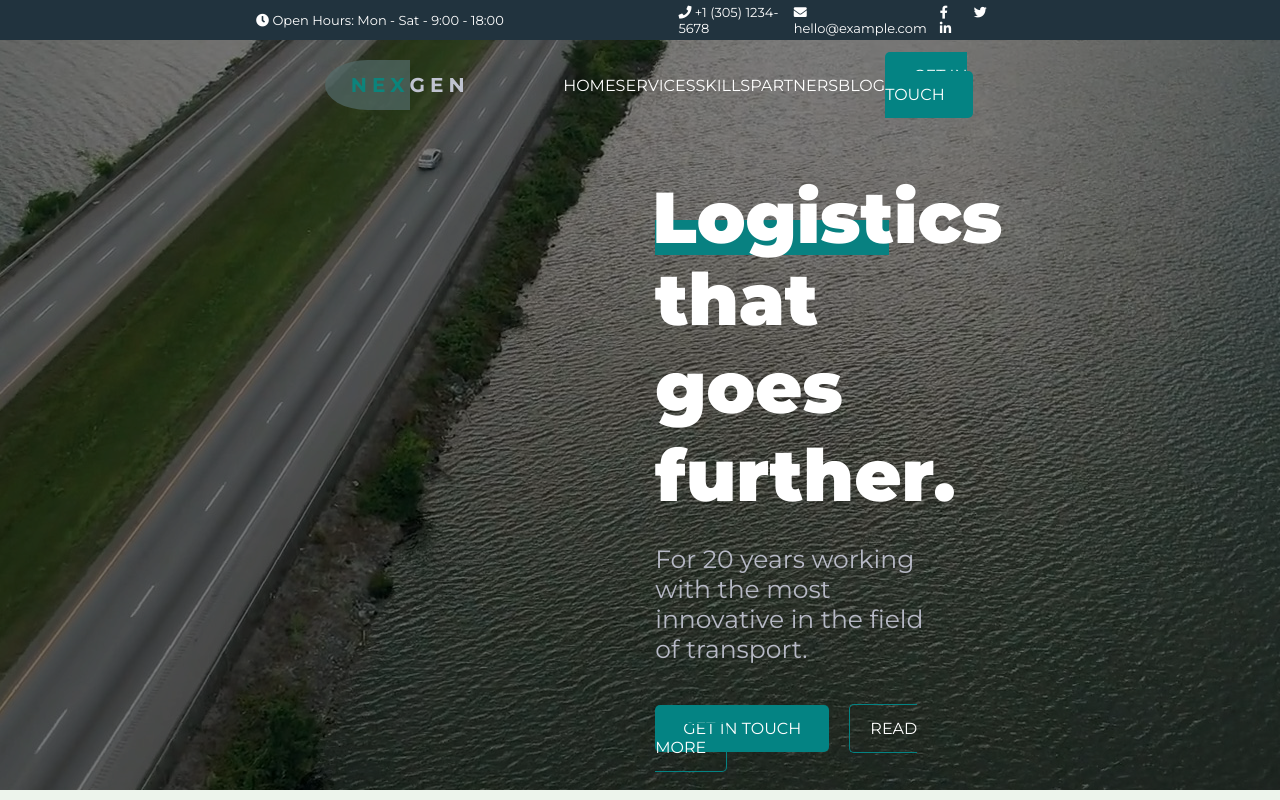
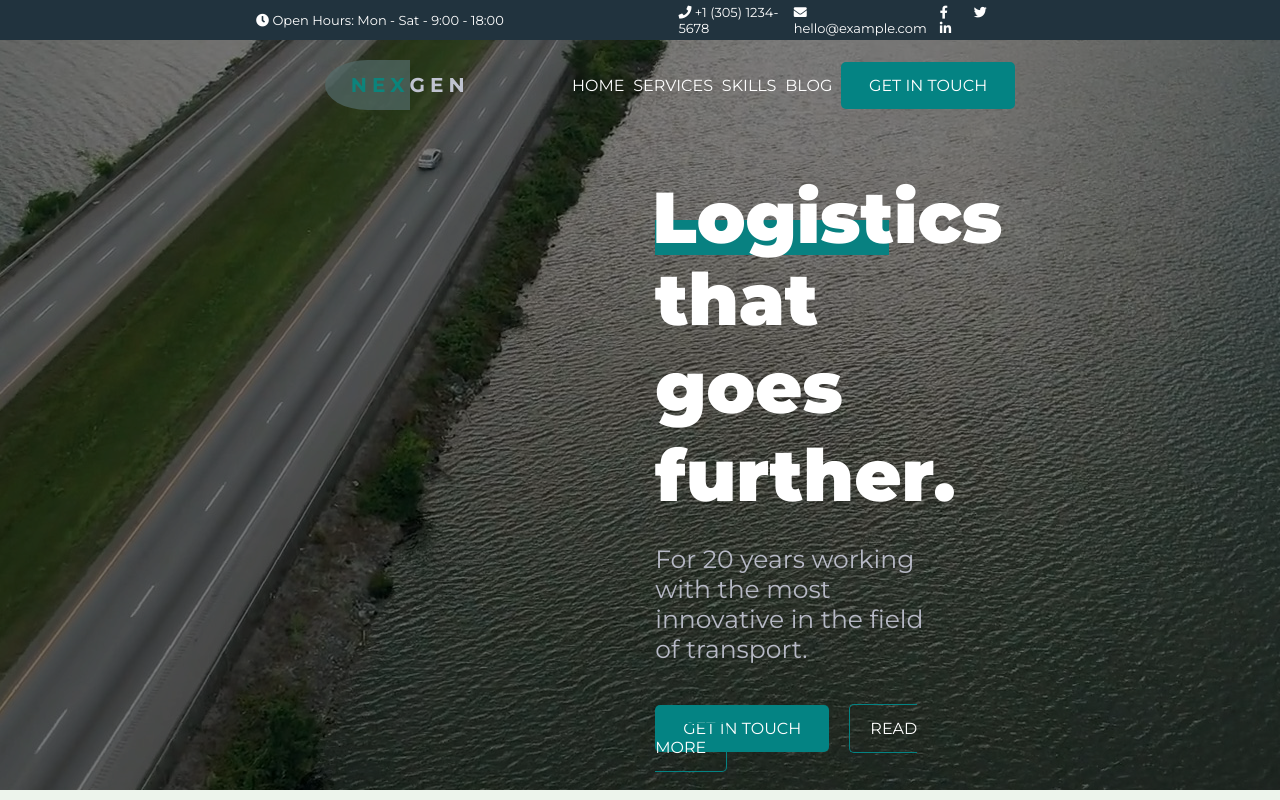
Before and after one commit to hexeva/proj-html-vuejs, a Vue app: page / in a window 1280 px wide. Shown: the top 800 px of the page. Built offline with nearby package versions, Linux system fonts and the light colour scheme.

Commit message:
end data structure for header

```diff
--- a/src/App.vue
+++ b/src/App.vue
@@ -1,6 +1,6 @@
 <template>
   <div id="app">
-    <Header />
+    <Header :navMenu="navData" />
     <Main />
     <Footer :sectionOne="firstSection" :sectionTwo="secondSection" :sectionThree="thirdSection" />
 
@@ -24,6 +24,27 @@ export default {
   },
   data:function(){
     return{
+      // HEADER'S DATA
+      navData:[
+        {
+          name:'HOME',
+          href:'/#',
+        },
+         {
+          name:'SERVICES',
+          href:'/#',
+        },
+         {
+          name:'SKILLS',
+          href:'/#',
+        },
+         {
+          name:'BLOG',
+          href:'/#',
+        },
+
+      ],
+      // FOOTER'S DATA
       firstSection:{
         title:"About",
         links:[
--- a/src/components/Header.vue
+++ b/src/components/Header.vue
@@ -15,23 +15,11 @@
                             <div class="nav_menu">
                                 <!-- componente? -->
                                 <ul class="nav_links">
-                                    <li>
-                                        <a href="#">HOME</a>
+                                    <li v-for="(search,index) in navMenu" :key="index">
+                                        <a :href="search.href">{{search.name}}</a>
                                     </li>
-                                    <li>
-                                        <a href="#">SERVICES</a>
-                                    </li>
-                                    <li>
-                                        <a href="#">SKILLS</a>
-                                    </li>
-                                    <li>
-                                        <a href="#">PARTNERS</a>
-                                    </li>
-                                    <li>
-                                        <a href="#">BLOG</a>
-                                    </li>
-                                    <li>
-                                        <a class="main_btn" href="#">GET IN TOUCH</a>
+                                    <li >
+                                        <a class="main_btn" href="#">get in touch</a>
                                     </li>
                                 </ul>
                             </div>
@@ -75,6 +63,9 @@ export default {
     components:{
         HeaderTop,
         Logo,
+    },
+    props:{
+        navMenu:Array,
     },
 }
 </script>
```
